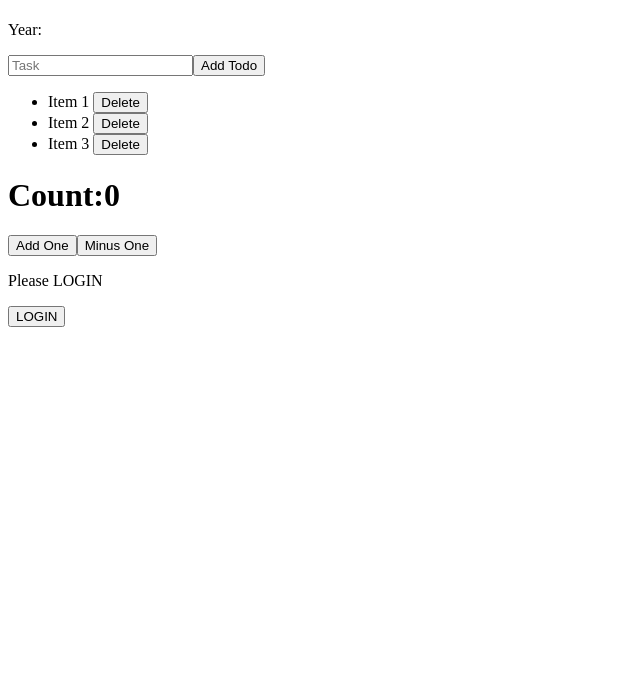
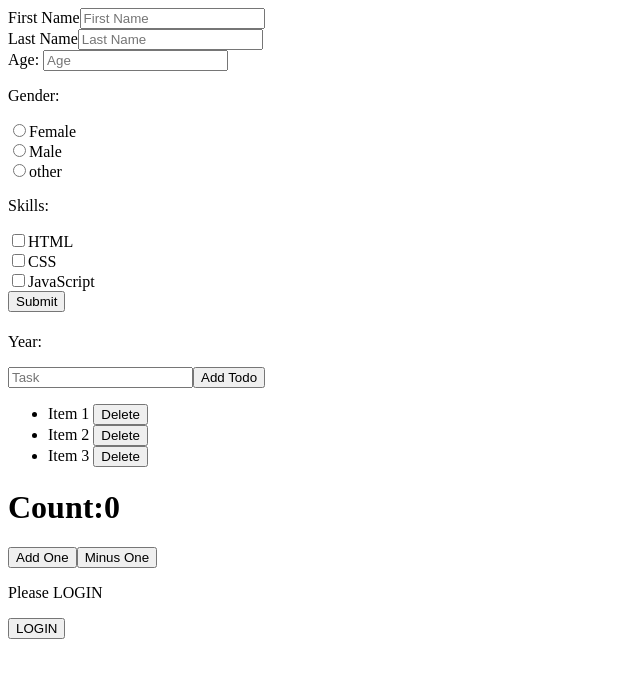
Before and after one commit to Asabeneh/react-revsion-may-06, a React (Create React App) app: page / in a window 1280 px wide. Shown: the top 678 px of the page, without its empty margins (0-640 px from the left). Built offline with nearby package versions, Linux system fonts and the light colour scheme.

Commit message:
react forms

```diff
--- a/src/App.js
+++ b/src/App.js
@@ -3,6 +3,7 @@ import Header from './components/Header'
 import Greeting from './components/Greeting';
 import AddTodo from './components/AddTodo';
 import TodoList from './components/TodoList';
+import AddUser from './components/AddUser';
 /*
 TodoList
 
@@ -72,6 +73,7 @@ class App extends Component {
 
         return (
             <div>
+            <AddUser />
             <Header />
                 <p>{this.state.feedback}</p>
                 <AddTodo
--- /dev/null
+++ b/src/components/AddUser.js
@@ -0,0 +1,120 @@
+import React from "react";
+import InputField from "./InputField";
+
+class AddUser extends React.Component {
+  firstName = React.createRef();
+  title = React.createRef();
+  state = {
+    firstName: "",
+    lastName: "",
+    age:'',
+    gender:'',
+    skills:{
+        html:true,
+        css:false,
+        javascript:false
+    }
+  };
+  handleChange = e => {
+    const { name, value, type } = e.target;
+    if(type === 'checkbox'){
+        const skills = {...this.state.skills}
+        // const skills = Object.assign({}, this.state.skills);
+        skills[name] = true
+        this.setState({
+            skills
+        })
+
+    }
+    else {
+        this.setState({
+            [name]: value
+        });
+    }
+
+
+   console.log(value)
+    console.log(this.state.firstName);
+  };
+
+  handleSubmit = e => {
+    e.preventDefault();
+    console.log(this.state)
+  };
+  render() {
+    return (
+      <div>
+        <form onSubmit={this.handleSubmit}>
+          <InputField
+            label="First Name"
+            name="firstName"
+            value={this.state.firstName}
+            placeholder="First Name"
+            onChange={this.handleChange}
+          />
+          <InputField
+            label="Last Name"
+            name="lastName"
+            value={this.state.lastName}
+            placeholder="Last Name"
+            onChange={this.handleChange}
+          />
+
+          <InputField
+            label="Age: "
+            name="age"
+            value={this.state.age}
+            placeholder="Age"
+            onChange={this.handleChange}
+          />
+          <p>Gender:</p>
+          <InputField
+          type="radio"
+          label="Female"
+          name="gender"
+          value ='Female'
+          onChange = {this.handleChange}
+          />
+          <InputField
+          type="radio"
+          label="Male"
+          name="gender"
+          value ="Male"
+          onChange = {this.handleChange}
+          />
+          <InputField
+          type="radio"
+          label="other"
+          name="gender"
+          value ='other'
+          onChange = {this.handleChange}
+          />
+          <p>Skills:</p>
+          <InputField
+          type='checkbox'
+          label="HTML"
+          name = "html"
+          onChange = {this.handleChange}
+          />
+          <InputField
+          type='checkbox'
+          label="CSS"
+          name = "css"
+
+          onChange = {this.handleChange}
+          />
+          <InputField
+          type='checkbox'
+          label="JavaScript"
+          name= "javascript"
+          checked = {this.state.skills.javascript}
+          onChange = {this.handleChange}
+          />
+          <button>Submit</button>
+        </form>
+      </div>
+    );
+  }
+}
+
+export default AddUser;
--- /dev/null
+++ b/src/components/InputField.js
@@ -0,0 +1,37 @@
+import React from "react";
+import PropTypes from "prop-types";
+
+const InputField = ({
+  label,
+  type,
+  name,
+  value,
+  placeholder,
+  onChange,
+  error
+}) => {
+  return (
+    <div>
+      {(label && type ==='text') && <label htmlFor = {name}>{label}</label>}
+      <input
+        type={type}
+        name={name}
+        id={name}
+        placeholder={placeholder}
+        value={value}
+        onChange={onChange}
+      />
+        {(label && type !== 'text') && <label htmlFor={name}>{label}</label>}
+      {error && <small>{error}</small>}
+
+    </div>
+  );
+};
+InputField.defaultProps = {
+    type:'text'
+}
+InputField.propTypes = {
+
+};
+
+export default InputField;
```
